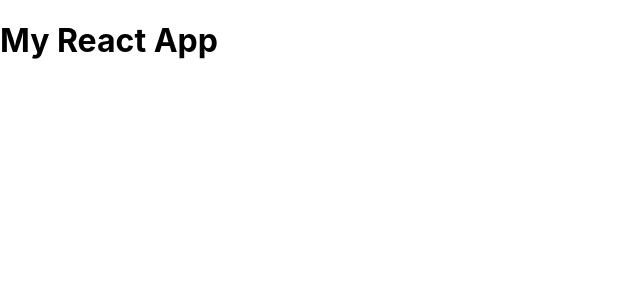
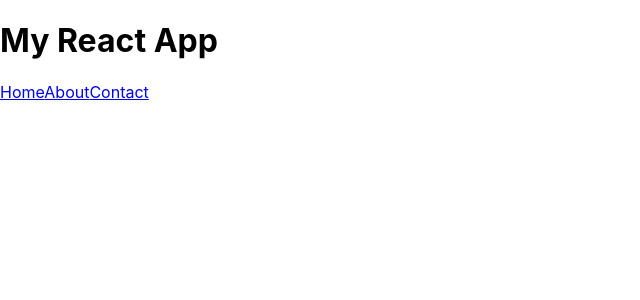
Before and after one commit to luannguyen252/my-react-journey, a React (Create React App) app: page / in a window 1280 px wide. Shown: the top 300 px of the page, without its empty margins (0-640 px from the left). Built offline with nearby package versions, Linux system fonts and the light colour scheme; the HTML template or start-up script is replaced by a standard one.

Commit message:
Initial commit

```diff
--- a/package.json
+++ b/package.json
@@ -70,6 +70,7 @@
     "@storybook/addon-links": "^6.2.9",
     "@storybook/node-logger": "^6.2.9",
     "@storybook/preset-create-react-app": "^3.1.7",
-    "@storybook/react": "^6.2.9"
+    "@storybook/react": "^6.2.9",
+    "@types/react-router-dom": "^5.1.7"
   }
 }
--- a/src/App.tsx
+++ b/src/App.tsx
@@ -1,9 +1,20 @@
+import { BrowserRouter } from "react-router-dom";
+import AppLink from "./config/AppLink";
+
 function App() {
   return (
     <div className="container">
       <header>
         <h1>My React App</h1>
       </header>
+
+      <BrowserRouter>
+        <nav>
+          <AppLink to="/home">Home</AppLink>
+          <AppLink to="/about">About</AppLink>
+          <AppLink to="/contact">Contact</AppLink>
+        </nav>
+      </BrowserRouter>
     </div>
   );
 }
--- /dev/null
+++ b/src/config/AppLink.js
@@ -0,0 +1,11 @@
+import { NavLink } from "react-router-dom";
+
+const AppLink = (props) => {
+  return (
+    <NavLink to={props.to} activeClassName="active-link">
+      {props.children}
+    </NavLink>
+  );
+};
+
+export default AppLink;
```
Also changed, not shown: 1 other file (tests, documents, lock files or other folders).
